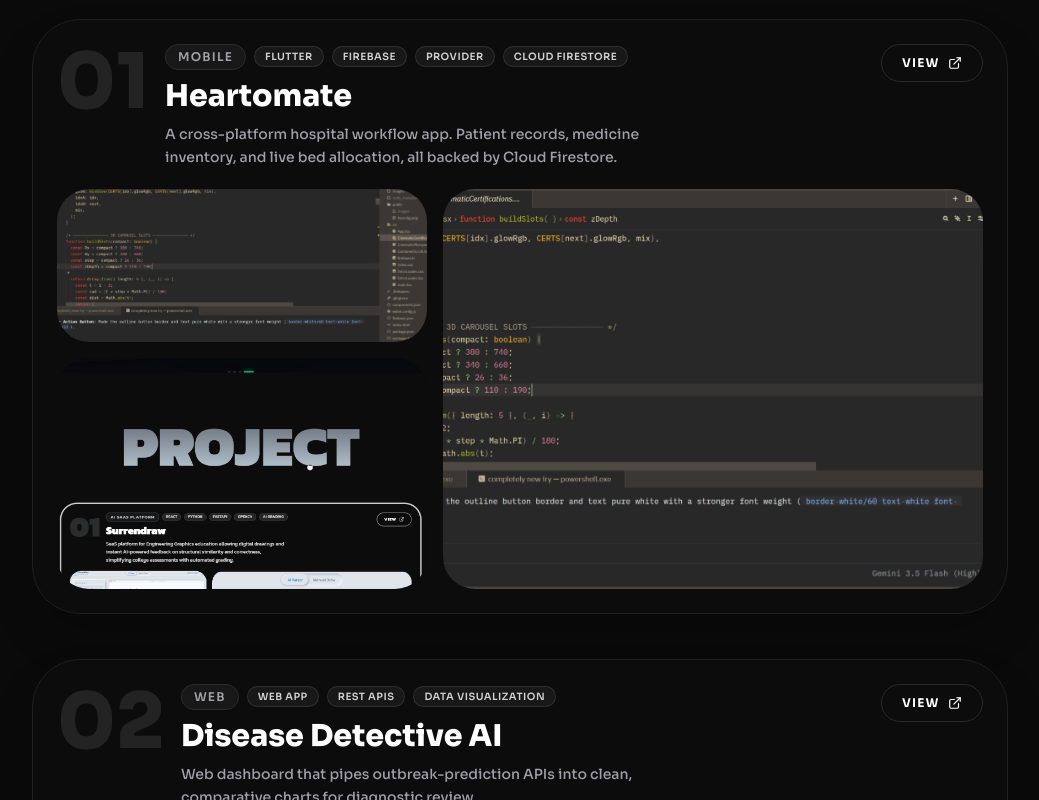
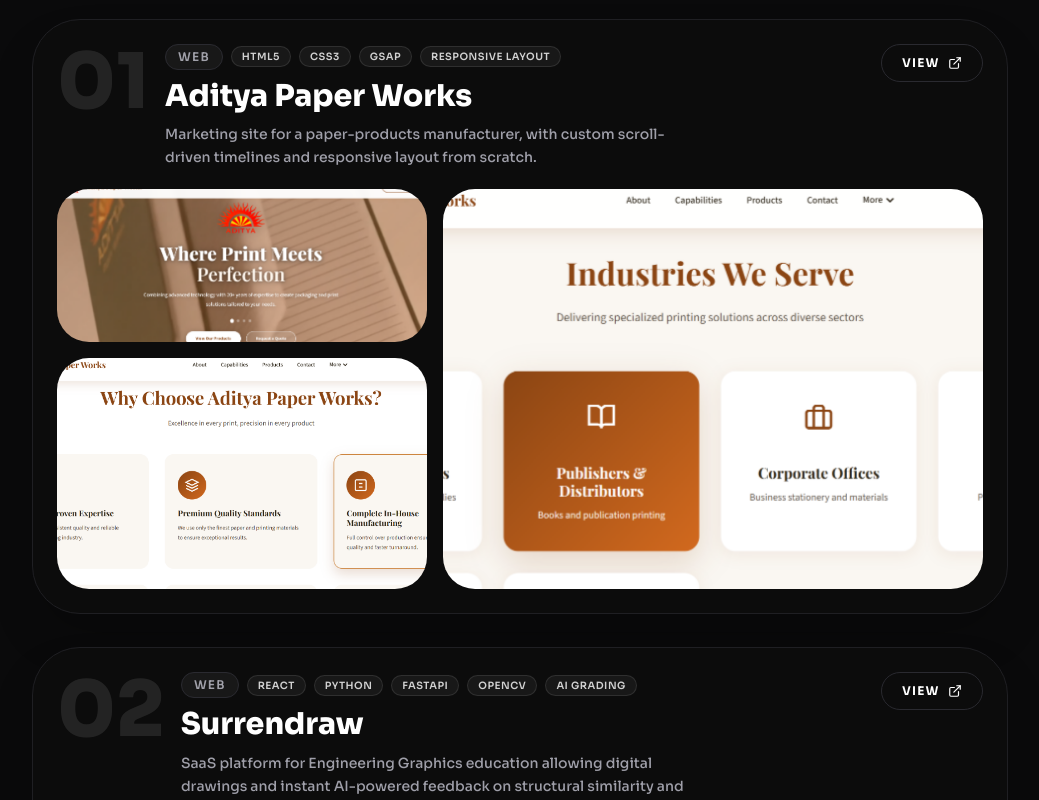
Before and after one commit to vijaykumaran2007/scroll-animated-video-website, a Next.js app: page / in a window 1280 px wide. Shown: the part 1200-2000 px from the top of the page, without its empty margins (120-1159 px from the left). Built offline with nearby package versions, Linux system fonts and the light colour scheme.

Commit message:
Update projects, make certifications full screen, add experience

```diff
--- a/src/app/page.tsx
+++ b/src/app/page.tsx
@@ -65,39 +65,6 @@ type Project = {
 const PROJECTS: ReadonlyArray<Project> = [
   {
     num: "01",
-    title: "Heartomate",
-    blurb:
-      "A cross-platform hospital workflow app. Patient records, medicine inventory, and live bed allocation, all backed by Cloud Firestore.",
-    url: "https://heartomate.web.app/",
-    stackLabel: "Flutter / Firebase",
-    category: "Mobile",
-    year: "2024",
-    stack: ["Flutter", "Firebase", "Provider", "Cloud Firestore"],
-    images: [
-      "/images/Screenshot 2026-05-23 225458.png",
-      "/images/Screenshot 2026-05-23 225622.png",
-      "/images/Screenshot 2026-05-23 225458.png",
-    ],
-    accentWash: true,
-  },
-  {
-    num: "02",
-    title: "Disease Detective AI",
-    blurb:
-      "Web dashboard that pipes outbreak-prediction APIs into clean, comparative charts for diagnostic review.",
-    url: "https://diseasedetectiveai.web.app/",
-    stackLabel: "Web / Data",
-    category: "Web",
-    year: "2024",
-    stack: ["Web App", "REST APIs", "Data Visualization"],
-    images: [
-      "/images/Screenshot 2026-05-10 151938.png",
-      "/images/Screenshot 2026-05-10 151938.png",
-      "/images/Screenshot 2026-05-10 151938.png",
-    ],
-  },
-  {
-    num: "03",
     title: "Aditya Paper Works",
     blurb:
       "Marketing site for a paper-products manufacturer, with custom scroll-driven timelines and responsive layout from scratch.",
@@ -111,9 +78,10 @@ const PROJECTS: ReadonlyArray<Project> = [
       "/images/aditya1.png",
       "/images/aditya2.png",
     ],
+    accentWash: true,
   },
   {
-    num: "04",
+    num: "02",
     title: "Surrendraw",
     blurb:
       "SaaS platform for Engineering Graphics education allowing digital drawings and instant AI-powered feedback on structural similarity and correctness, simplifying college assessments with automated grading.",
@@ -129,7 +97,7 @@ const PROJECTS: ReadonlyArray<Project> = [
     ],
   },
   {
-    num: "05",
+    num: "03",
     title: "Sentinel3",
     blurb:
       "AI EHR integrating ML diagnostics, outbreak mapping, and clinical decision support. Fuses 3 medical analysis layers for non-invasive insights. 2nd Runner-up at international hackathon.",
@@ -645,10 +613,12 @@ function Skills() {
         </div>
 
         <div className="mt-10 flex flex-wrap items-center gap-x-6 gap-y-3 text-[12px] font-mono text-[#71717a]">
-          <span className="text-emerald-400">●</span>
+          <span className="text-emerald-400 font-semibold uppercase tracking-widest">Experience</span>
           <span>GDG PSG iTech active member</span>
           <span className="text-[#3f3f46]">/</span>
           <span>Coding Club member</span>
+          <span className="text-[#3f3f46]">/</span>
+          <span>Member of PSG iTech Software Development Cell</span>
           <span className="text-[#3f3f46]">/</span>
           <span>Hackathon finalist</span>
         </div>
@@ -729,14 +699,16 @@ function Education() {
 function Certifications() {
   return (
     <section className="relative z-10 bg-[#0a0a0b] border-t border-[#1f1f23]">
-      <div className="max-w-5xl mx-auto px-6 py-24 md:py-28">
-        <SectionHeader
-          eyebrow="Certifications"
-          title="Licenses & Certifications"
-          intro="Professional credentials and specialized training courses."
-        />
+      <div className="w-full px-4 md:px-12 py-24 md:py-28">
+        <div className="max-w-5xl mx-auto mb-14">
+          <SectionHeader
+            eyebrow="Certifications"
+            title="Licenses & Certifications"
+            intro="Professional credentials and specialized training courses."
+          />
+        </div>
 
-        <div className="mt-14 grid grid-cols-1 md:grid-cols-3 gap-5 auto-rows-[280px]">
+        <div className="grid grid-cols-1 md:grid-cols-3 gap-5 auto-rows-[280px]">
           {CERTIFICATIONS.map((cert, i) => (
             <div
               key={cert.name}
```
